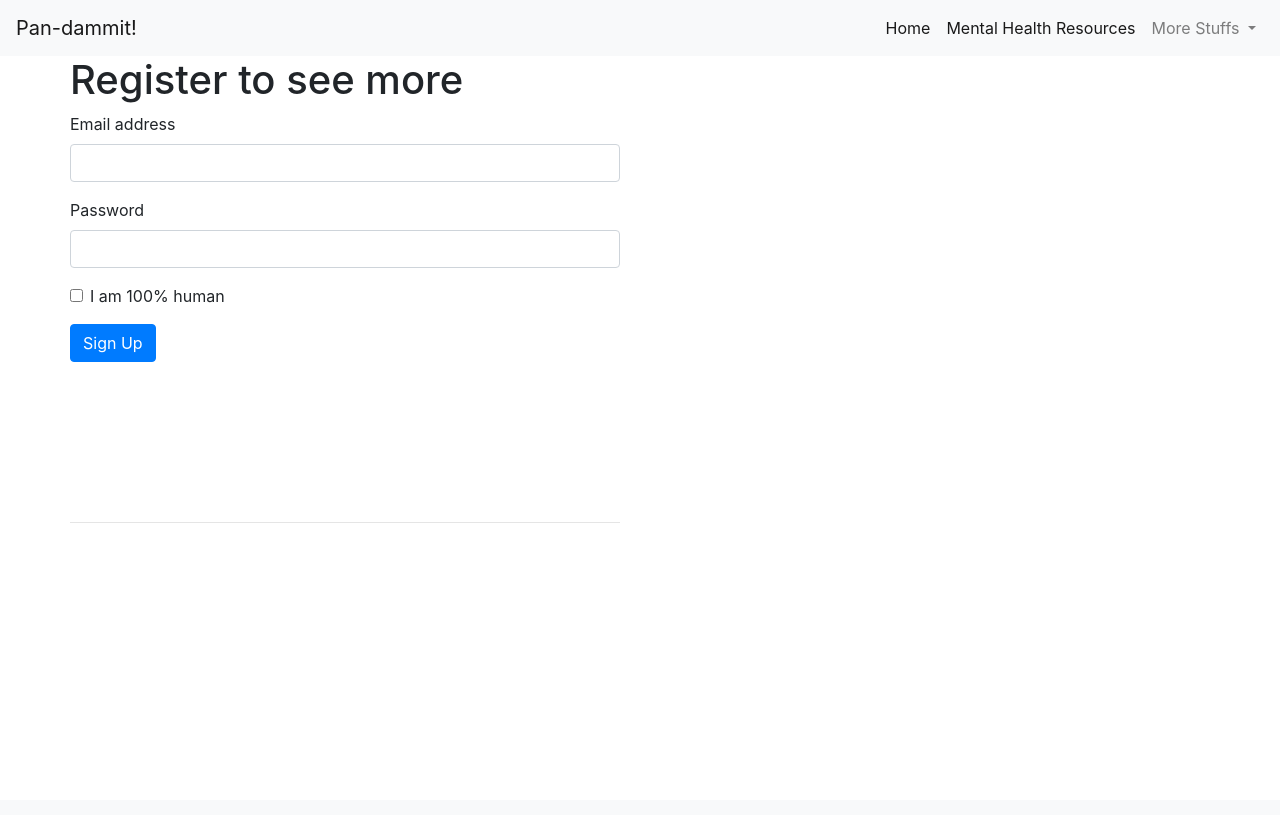
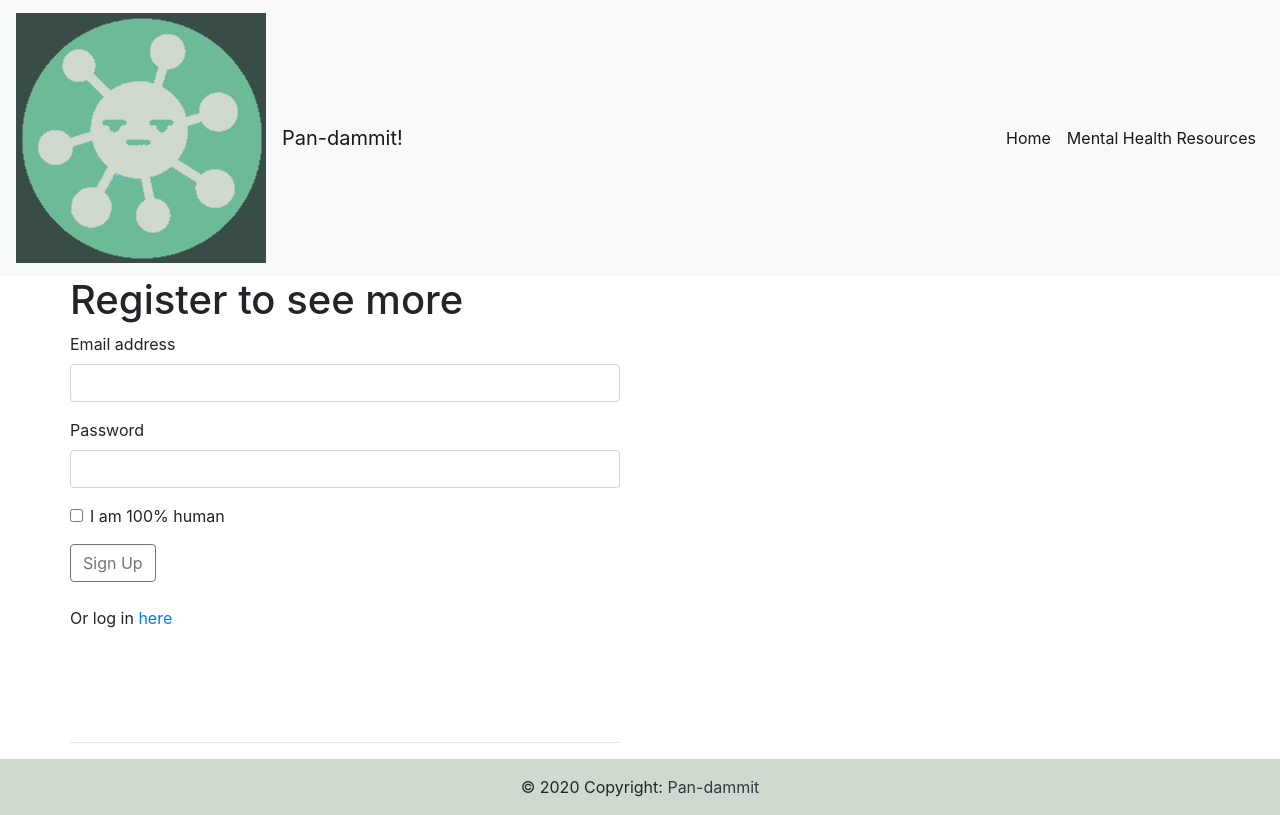
Before and after one commit to graciela23garcia/Pan-dammit, a Node server app: template views/signUp.handlebars in a window 1280 px wide. Before the commit the page ends 523 px from the top, so only its background shows below. Run offline with Node 20, Linux system fonts and the light colour scheme; the template is opened without the code that fills it, so the values that code supplies are empty; some libraries are stand-ins or nearby versions.

Commit message:
added assets and signUp.js

```diff
--- a/views/signUp.handlebars
+++ b/views/signUp.handlebars
@@ -1,25 +1,20 @@
 <nav class="navbar navbar-expand-lg navbar-light bg-light">
-        <a class="navbar-brand" href="">Pan-dammit!</a>
+      <a class="navbar-brand" href="/">
+        <div class="logo-image">
+              <img src="/public/assets/pan-dammit.jpg" class="img-fluid">
+        </div></a>
+        <a class="navbar-brand" href="signUp.handlebars">Pan-dammit!</a>
         <button class="navbar-toggler" type="button" data-toggle="collapse" data-target="#navbarNavDropdown" aria-controls="navbarNavDropdown" aria-expanded="false" aria-label="Toggle navigation">
           <span class="navbar-toggler-icon"></span>
         </button>
         <div class="collapse navbar-collapse" id="navbarNavDropdown">
           <ul class="navbar-nav ml-auto">
             <li class="nav-item active">
-              <a class="nav-link" href="">Home <span class="sr-only"></span></a>
+              <a class="nav-link" href="signUp.handlebars">Home <span class="sr-only"></span></a>
             </li>
             <li class="nav-item active">
-                <a class="nav-link" href="">Mental Health Resources <span class="sr-only"></span></a>
+                <a class="nav-link" href="mentalhealth.handlebars">Mental Health Resources <span class="sr-only"></span></a>
               </li>
-            <li class="nav-item dropdown">
-              <a class="nav-link dropdown-toggle" href="#" id="navbarDropdownMenuLink" role="button" data-toggle="dropdown" aria-haspopup="true" aria-expanded="false">
-                More Stuffs
-              </a>
-              <div class="dropdown-menu" aria-labelledby="navbarDropdownMenuLink">
-                <a class="dropdown-item" href="">Blogs</a>
-                <a class="dropdown-item" href="">Movies/Shows</a>
-              </div>
-            </li>
           </ul>
         </div>
       </nav>
@@ -28,7 +23,7 @@
             <div class="container-sm">
             <div class="box">
             <h1>Register to see more</h1>
-            <form>
+            <form class="signup">
                 <div class="form-group">
                   <label for="exampleInputEmail1">Email address</label>
                   <input type="email" class="form-control" id="exampleInputEmail1" aria-describedby="emailHelp">
@@ -37,15 +32,47 @@
                   <label for="exampleInputPassword1">Password</label>
                   <input type="password" class="form-control" id="exampleInputPassword1">
                 </div>
+                <div style="display: none" id="alert" class="alert alert-danger" role="alert">
+                  <span class="glyphicon glyphicon-exclamation-sign" aria-hidden="true"></span>
+                  <span class="sr-only">Error:</span> <span class="msg"></span>
+                </div>
                 <div class="form-group form-check">
                   <input type="checkbox" class="form-check-input" id="exampleCheck1">
                   <label class="form-check-label" for="exampleCheck1">I am 100% human</label>
                 </div>
-                <button type="submit" class="btn btn-primary" background-color: white;>Sign Up</button>
+                <button type="submit" class="btn btn-outline-secondary" background-color: white;>Sign Up</button>
               </form>
+              <br />
+              <p>Or log in <a href="">here</a></p>
             </div>
             <hr />
             </div>
           </div>
           </div>
         </main>
+
+        <footer class="bg-light text-center text-lg-start">
+          <!-- Copyright -->
+          <div class="text-center p-3" style="background-color: #CFD9CE">
+            © 2020 Copyright:
+            <a class="text-dark" href="signUp.handlebars">Pan-dammit</a>
+          </div>
+          <!-- Copyright -->
+        </footer>
+
+
+
+
+    <!-- Optional JavaScript; choose one of the two! -->
+
+    <!-- Option 1: Bootstrap Bundle with Popper -->
+    <script src="https://code.jquery.com/jquery-3.3.1.slim.min.js"
+        integrity="sha384-q8i/X+965DzO0rT7abK41JStQIAqVgRVzpbzo5smXKp4YfRvH+8abtTE1Pi6jizo"
+        crossorigin="anonymous"></script>
+    <script src="https://cdnjs.cloudflare.com/ajax/libs/popper.js/1.14.7/umd/popper.min.js"
+        integrity="sha384-UO2eT0CpHqdSJQ6hJty5KVphtPhzWj9WO1clHTMGa3JDZwrnQq4sF86dIHNDz0W1"
+        crossorigin="anonymous"></script>
+    <script src="https://stackpath.bootstrapcdn.com/bootstrap/4.3.1/js/bootstrap.min.js"
+        integrity="sha384-JjSmVgyd0p3pXB1rRibZUAYoIIy6OrQ6VrjIEaFf/nJGzIxFDsf4x0xIM+B07jRM"
+        crossorigin="anonymous"></script>
+    <script type="text/javascript" src="/public/js/signup.js"></script>
```
Also changed, not shown: views/welcomePage.handlebars (+74 -6 lines), public/assets/blog.jpg (added), public/assets/movies.jpg (added), public/assets/pan-dammit.jpg (added), public/assets/pandammit.jpg (added), public/assets/pandammit1.jpg (deleted), public/js/signup.js (added).
